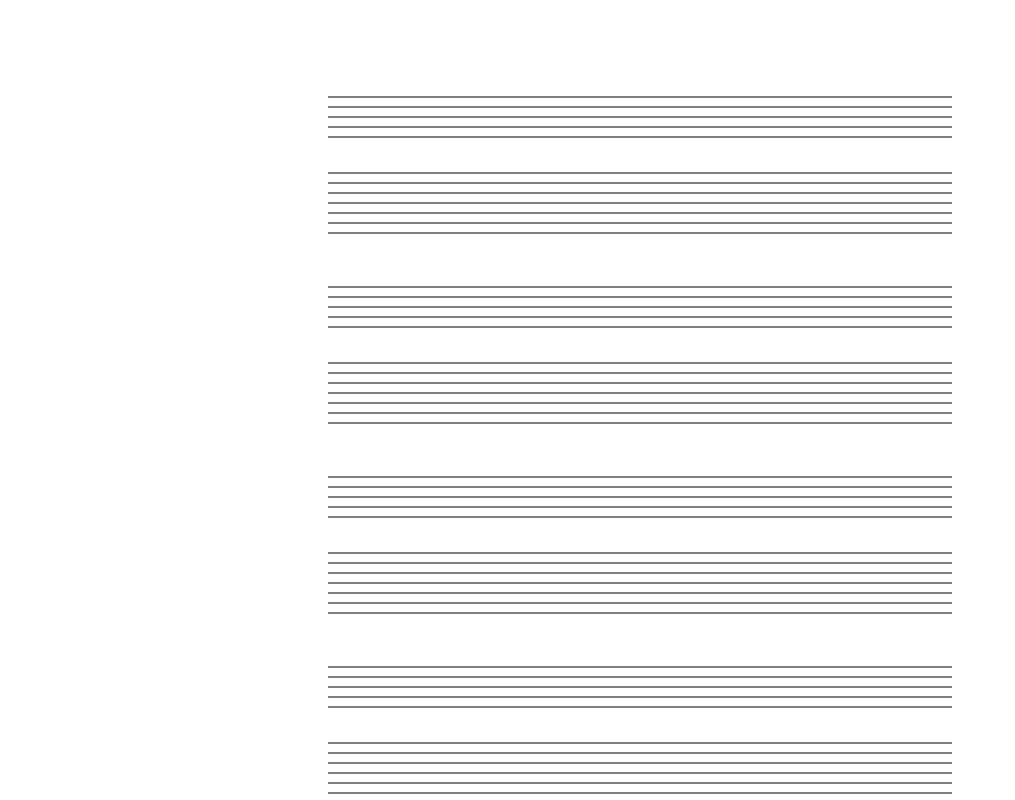
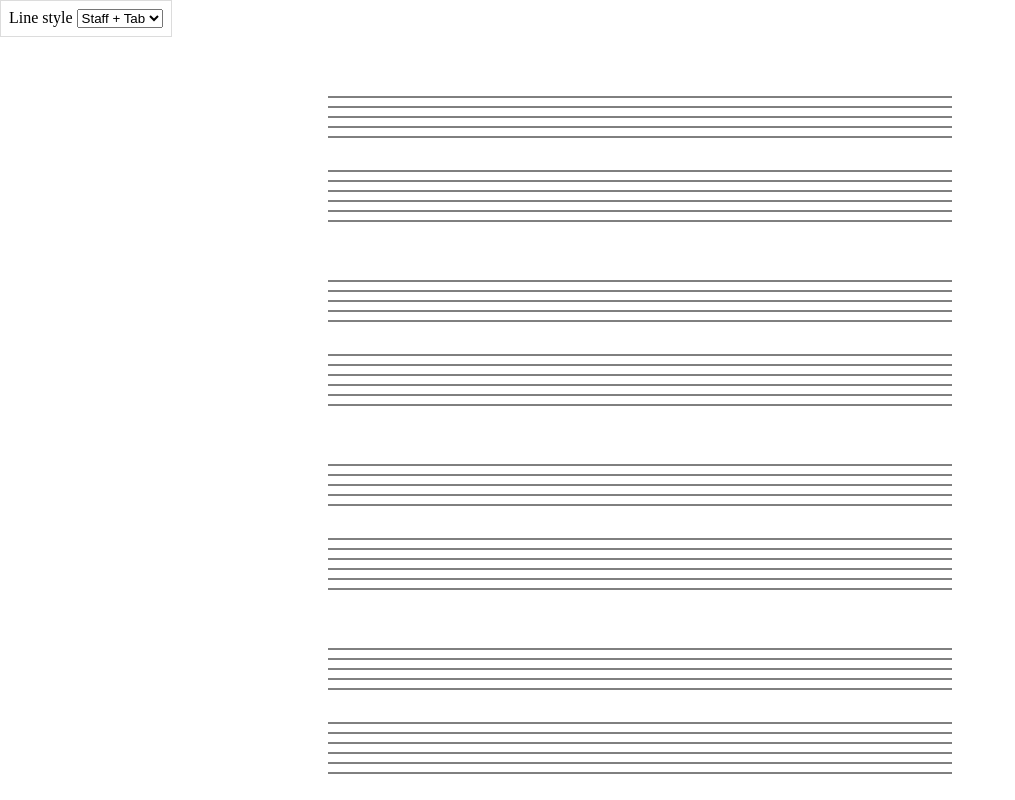
Before and after one commit to timmorey/staves, a website: page index.html in a window 1280 px wide. Shown: the top 800 px of the page, without its empty margins (0-1015 px from the left). Drawn offline with Linux system fonts and the light colour scheme.

Commit message:
more layout options

```diff
--- a/index.css
+++ b/index.css
@@ -13,3 +13,18 @@ canvas {
   width: 6.5in;
   height: 9in;
 }
+
+#control-overlay {
+  position: fixed;
+  left: 0;
+  top: 0;
+  padding: 8px;
+  background-color: rgba(255, 255, 255, .8);
+  border: 1px solid rgba(220, 220, 220, 1);
+}
+
+@media print {
+  #control-overlay {
+    display: none;
+  }
+}
--- a/index.html
+++ b/index.html
@@ -5,5 +5,15 @@
   </head>
   <body>
     <canvas id="the-canvas"></canvas>
+    <div id="control-overlay">
+      <label>
+        Line style
+        <select id="style-select">
+          <option value="staff">Staff</option>
+          <option value="tab">Tab</option>
+          <option value="staff-and-tab" selected>Staff + Tab</option>
+        </select>
+      </label>
+    </div>
   </body>
 </html>
--- a/index.js
+++ b/index.js
@@ -1,12 +1,10 @@
-const LINE_SPACING = 10
-const STAFF_SPACING = 36
-const GROUP_SPACING = 54
+const STYLE_STORAGE_KEY = 'staff-pages-line-style'
 
 function getCanvas() {
   return document.querySelector('#the-canvas')
 }
 
-function render(canvas) {
+function render(canvas, lineStyle) {
   canvas.width = canvas.clientWidth * window.devicePixelRatio
   canvas.height = canvas.clientHeight * window.devicePixelRatio
   const context = canvas.getContext('2d')
@@ -17,17 +15,24 @@ function render(canvas) {
   context.strokeStyle = 'black'
 
   let y = 1
-  for (let groups = 0; groups < 5; groups++) {
-    y = drawGroup(context, y)
-    y += GROUP_SPACING
+  if (lineStyle === 'staff') {
+    for (let groups = 0; groups < 9; groups++) {
+      y = drawStaff(context, y, 10)
+      y += 62
+    }
+  } else if (lineStyle === 'tab') {
+    for (let groups = 0; groups < 8; groups++) {
+      y = drawTabLines(context, y, 10)
+      y += 64
+    }
+  } else if (lineStyle === 'staff-and-tab') {
+    for (let groups = 0; groups < 5; groups++) {
+      y = drawStaff(context, y, 10)
+      y += 34
+      y = drawTabLines(context, y, 10)
+      y += 60
+    }
   }
-}
-
-function drawGroup(context, y) {
-  y = drawStaff(context, y, LINE_SPACING)
-  y += STAFF_SPACING
-  y = drawTabLines(context, y, LINE_SPACING)
-  return y
 }
 
 function drawStaff(context, y, spacing) {
@@ -41,7 +46,7 @@ function drawStaff(context, y, spacing) {
 
 function drawTabLines(context, y, spacing) {
   y = drawLine(context, y)
-  for (let i = 0; i < 6; i++) {
+  for (let i = 0; i < 5; i++) {
     y += spacing
     y = drawLine(context, y)
   }
@@ -56,8 +61,33 @@ function drawLine(context, y) {
   return y
 }
 
+function getSelectElement() {
+  return document.querySelector('#style-select')
+}
+
+function getSelectedLineStyle() {
+  return getSelectElement().value
+}
+
+function hydrateFromLocalStorage() {
+  if (window.localStorage.getItem(STYLE_STORAGE_KEY)) {
+    getSelectElement().value = window.localStorage.getItem(STYLE_STORAGE_KEY)
+  }
+}
+
+function saveToLocalStorage(lineStyle) {
+  window.localStorage.setItem(STYLE_STORAGE_KEY, lineStyle)
+}
+
 window.addEventListener('load', () => {
+  hydrateFromLocalStorage()
+  let lineStyle = getSelectedLineStyle()
   const canvasElement = getCanvas()
-  render(canvasElement)
-  window.addEventListener('resize', () => render(canvasElement))
+  render(canvasElement, lineStyle)
+  window.addEventListener('resize', () => render(canvasElement, lineStyle))
+  getSelectElement().addEventListener('input', () => {
+    lineStyle = getSelectedLineStyle()
+    saveToLocalStorage(lineStyle)
+    render(canvasElement, lineStyle)
+  })
 })
```
